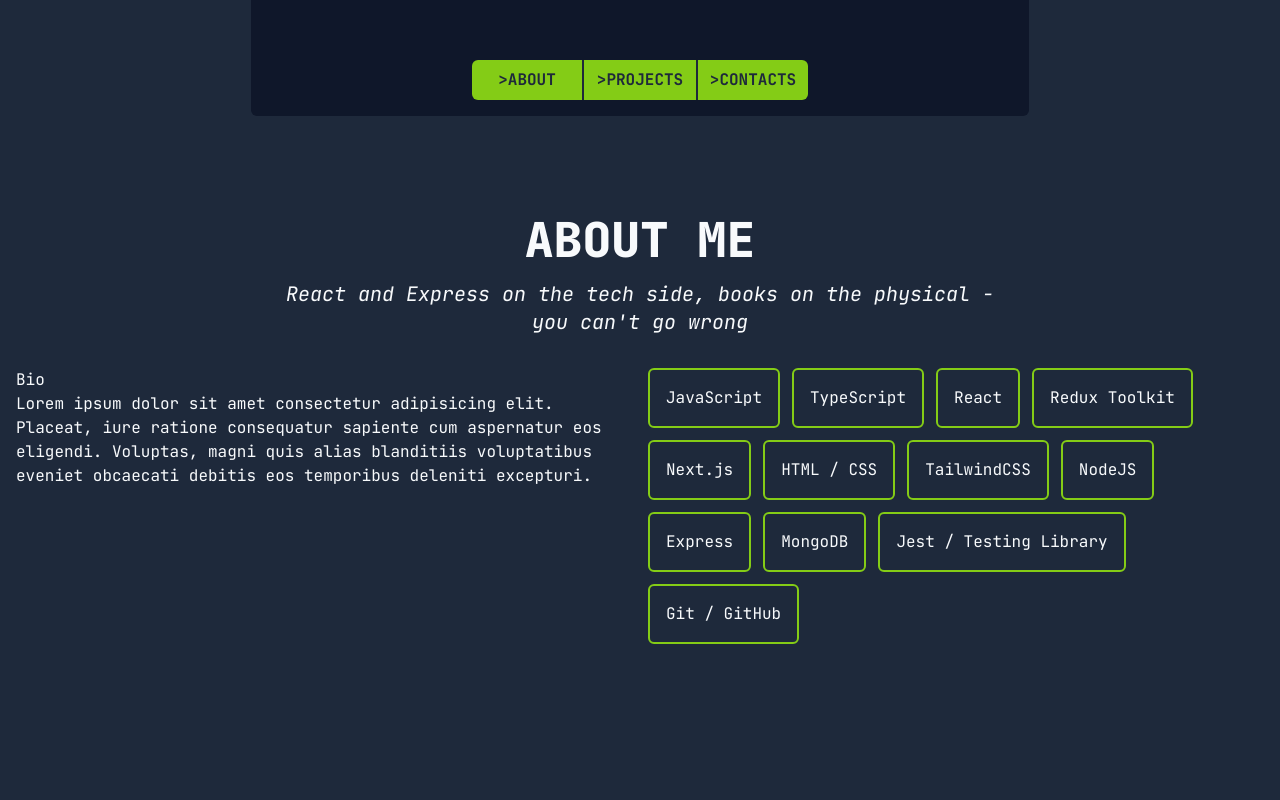
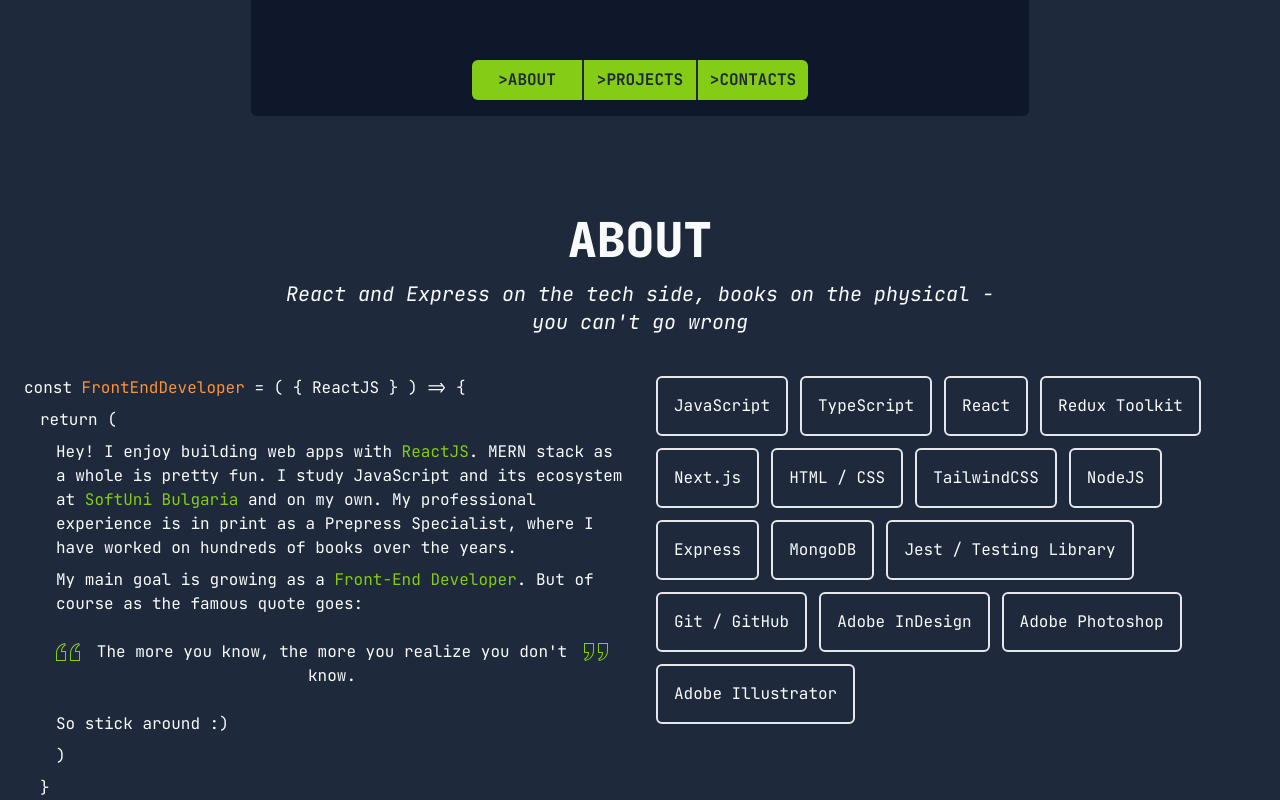
Before and after one commit to mariovyord/portfolio-v3, a Next.js app: page / in a window 1280 px wide. Shown: the part 680-1480 px from the top of the page. Built offline with nearby package versions, Linux system fonts and the light colour scheme.

Commit message:
finish: about section

```diff
--- a/components/about-me/about-me.tsx
+++ b/components/about-me/about-me.tsx
@@ -1,38 +1,53 @@
 import React from 'react'
-import { TSkill } from '../../types/types';
 import SkillCard from './skill-card';
+import { skills } from '../../data/site/about';
+import ArrowNextSection from '../utils/arrow-next-section';
 
-const AboutMe = () => {
-    const skills: TSkill[] = [
-        { skillName: 'JavaScript' },
-        { skillName: 'TypeScript' },
-        { skillName: 'React' },
-        { skillName: 'Redux Toolkit' },
-        { skillName: 'Next.js' },
-        { skillName: 'HTML / CSS' },
-        { skillName: 'TailwindCSS' },
-        { skillName: 'NodeJS' },
-        { skillName: 'Express' },
-        { skillName: 'MongoDB' },
-        { skillName: 'Jest / Testing Library' },
-        { skillName: 'Git / GitHub' },
-    ]
+const About = () => {
+    const biography = (
+        <div className='flex flex-col gap-2'>
+            <p>const <span className='text-orange-400'>FrontEndDeveloper</span> = ( &#123; ReactJS &#125; ) =&gt; &#123;</p>
+            <p className=' pl-4'>return (</p>
+            <p className='pl-8'>
+                Hey! I enjoy building web apps with  <span className='text-primary'>ReactJS</span>. MERN stack as a whole is pretty fun. I study JavaScript and its ecosystem at <span className='text-primary'>SoftUni Bulgaria</span> and on my own. My professional experience is in print as a Prepress Specialist, where I have worked on hundreds of books over the years.
+            </p>
+            <p className='pl-8'>
+                My main goal is growing as a <span className='text-primary'>Front-End Developer</span>. But of course as the famous quote goes:
+            </p>
+            <div className='p-4 text-center relative fill-primary flex gap-3 pl-8'>
+                <div>
+                    <svg width="24" height="24" xmlns="http://www.w3.org/2000/svg" fill-rule="evenodd" clip-rule="evenodd"><path d="M9 3c-5.252 1.039-9 4.905-9 10.609v7.391h9.983v-10h-3.983c0-2.211 1.563-4.932 3.996-5.849l-.996-2.151zm14 0c-5.252 1.039-8.983 4.905-8.983 10.609v7.391h9.983v-10h-4c0-2.211 1.563-4.932 3.995-5.849l-.995-2.151zm-.567 1.156l.241.52c-2.394 1.391-3.674 4.159-3.674 6.324v1h4v8h-7.983v-6.391c0-4.687 2.82-8.248 7.416-9.453m-14-.001l.241.521c-2.394 1.391-3.674 4.159-3.674 6.324v1h3.983v8h-7.983v-6.391c0-4.686 2.827-8.247 7.433-9.454" /></svg>
+                </div>
+                <p>The more you know, the more you realize you don&apos;t know.</p>
+                <div>
+                    <svg width="24" height="24" xmlns="http://www.w3.org/2000/svg" fill-rule="evenodd" clip-rule="evenodd"><path d="M15 21c5.252-1.039 9-4.905 9-10.609v-7.391h-9.983v10h3.983c0 2.211-1.563 4.932-3.996 5.849l.996 2.151zm-14 0c5.252-1.039 8.983-4.905 8.983-10.609v-7.391h-9.983v10h4c0 2.211-1.563 4.932-3.995 5.849l.995 2.151zm.567-1.156l-.241-.52c2.394-1.391 3.674-4.159 3.674-6.324v-1h-4v-8h7.983v6.391c0 4.687-2.82 8.248-7.416 9.453m14 .001l-.241-.521c2.394-1.391 3.674-4.159 3.674-6.324v-1h-3.983v-8h7.983v6.391c0 4.686-2.827 8.247-7.433 9.454" /></svg>
+                </div>
+            </div>
+            <p className='pl-8'>
+                So stick around :)
+            </p>
+            <p className='pl-8 '>)</p>
+            <p className='pl-4 '>&#125;</p>
+        </div>
+    )
 
     return (
-        <section id="about" className='min-h-screen py-24'>
-            <h1 className='font-black uppercase text-5xl text-center mb-4'>About me</h1>
-            <p className='text-center italic text-xl'>React and Express on the tech side, books on the physical -<br /> you can&apos;t go wrong</p>
-            <div className='grid grid-cols-1 sm:grid-cols-2 px-4 py-8 gap-4'>
+        <section id="about" className='pb-2 pt-24 px-2'>
+            <h1 className='font-black uppercase text-5xl text-center mb-4'>About</h1>
+            <p className='text-center italic text-xl mb-2'>React and Express on the tech side, books on the physical -<br /> you can&apos;t go wrong</p>
+            <div className='grid grid-cols-1 sm:grid-cols-2 px-4 py-8 gap-8'>
+                {biography}
                 <div>
-                    <h3>Bio</h3>
-                    <p>Lorem ipsum dolor sit amet consectetur adipisicing elit. Placeat, iure ratione consequatur sapiente cum aspernatur eos eligendi. Voluptas, magni quis alias blanditiis voluptatibus eveniet obcaecati debitis eos temporibus deleniti excepturi.</p>
-                </div>
-                <div className='flex flex-wrap gap-3'>
-                    {skills.map(skill => <SkillCard key={skill.skillName} skill={skill} />)}
+                    <div className='flex flex-wrap gap-3 items-start justify-start'>
+                        {skills.map((skill) => (
+                            <SkillCard key={skill.skillName} skill={skill} classes={skill.classes} />
+                        ))}
+                    </div>
                 </div>
             </div>
+            <ArrowNextSection link={"#projects"} />
         </section>
     )
 }
 
-export default AboutMe;
+export default About;
--- a/components/about-me/skill-card.tsx
+++ b/components/about-me/skill-card.tsx
@@ -1,8 +1,8 @@
 import { TSkill } from "../../types/types"
 
-const SkillCard: React.FC<{ skill: TSkill }> = ({ skill }) => {
+const SkillCard: React.FC<{ skill: TSkill, classes: string }> = ({ skill, classes }) => {
     return (
-        <div className="border-2 border-primary p-4 w-fit rounded-md hover:scale-125 bg-base transition-all">
+        <div className={`${classes} border-2 p-4 h-fit w-fit rounded-md hover:scale-125 bg-base transition-all`}>
             {skill.skillName}
         </div>
     )
--- /dev/null
+++ b/data/site/about.ts
@@ -0,0 +1,64 @@
+import { TSkill } from "../../types/types";
+
+export const skills: TSkill[] = [
+    {
+        skillName: 'JavaScript',
+        classes: 'border-primary'
+    },
+    {
+        skillName: 'TypeScript',
+        classes: 'border-primary'
+    },
+    {
+        skillName: 'React',
+        classes: 'border-primary'
+    },
+    {
+        skillName: 'Redux Toolkit',
+        classes: 'border-primary'
+    },
+    {
+        skillName: 'Next.js',
+        classes: 'border-primary'
+    },
+    {
+        skillName: 'HTML / CSS',
+        classes: 'border-primary'
+    },
+    {
+        skillName: 'TailwindCSS',
+        classes: 'border-primary'
+    },
+    {
+        skillName: 'NodeJS',
+        classes: 'border-primary'
+    },
+    {
+        skillName: 'Express',
+        classes: 'border-primary'
+    },
+    {
+        skillName: 'MongoDB',
+        classes: 'border-primary'
+    },
+    {
+        skillName: 'Jest / Testing Library',
+        classes: 'border-primary'
+    },
+    {
+        skillName: 'Git / GitHub',
+        classes: 'border-accent'
+    },
+    {
+        skillName: 'Adobe InDesign',
+        classes: 'border-accent'
+    },
+    {
+        skillName: 'Adobe Photoshop',
+        classes: 'border-accent'
+    },
+    {
+        skillName: 'Adobe Illustrator',
+        classes: 'border-accent'
+    },
+]
--- a/pages/index.tsx
+++ b/pages/index.tsx
@@ -1,5 +1,5 @@
 import type { NextPage } from 'next'
-import AboutMe from '../components/about-me/about-me'
+import About from '../components/about-me/about-me'
 import Hero from '../components/hero/hero'
 import Submenu from '../components/hero/submenu'
 import { Projects } from '../components/projects/projects'
@@ -9,7 +9,7 @@ const Home: NextPage = () => {
         <>
             <Hero />
             <Submenu />
-            <AboutMe />
+            <About />
             <Projects />
         </>
     )
--- a/types/types.ts
+++ b/types/types.ts
@@ -1,3 +1,4 @@
 export type TSkill = {
     skillName: string,
+    classes: string,
 }
```
